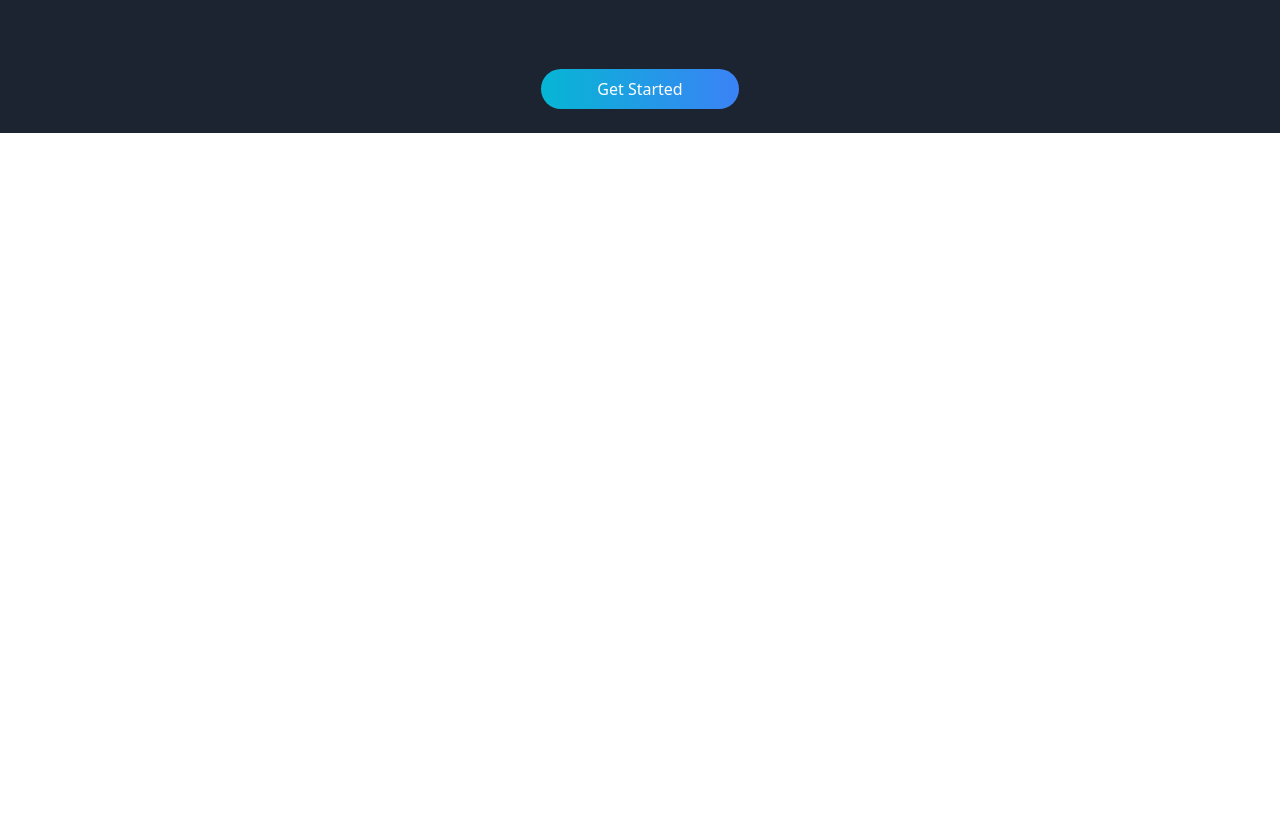
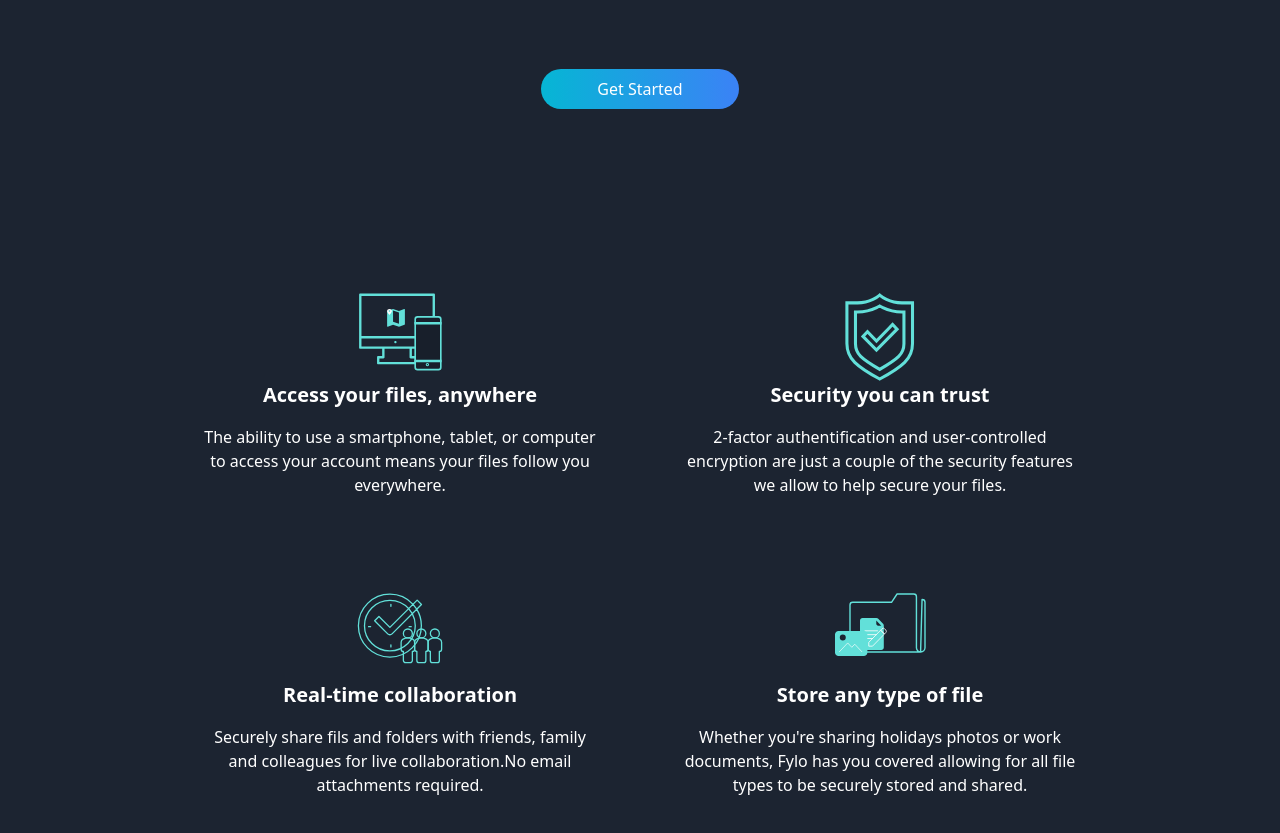
Before and after one commit to Achilles1986/fylo-landing-page, a React (Create React App) app: page / in a window 1280 px wide. Shown: the part 945-1778 px from the top of the page. Before the commit the page ends 1078 px from the top, so only its background shows below. Built offline with nearby package versions, Linux system fonts and the light colour scheme.

Commit message:
features component

```diff
--- a/src/App.js
+++ b/src/App.js
@@ -2,11 +2,13 @@ import logo from './logo.svg';
 import './App.css';
 import Navbar from './components/home/Navbar';
 import Hero from './components/home/Hero';
+import Features from './components/home/Features';
 function App() {
   return (
     <div className="App">
       <Navbar/>
      <Hero/>
+     <Features/>
     </div>
   );
 }
--- /dev/null
+++ b/src/components/home/Features.jsx
@@ -0,0 +1,59 @@
+import React from 'react'
+import Access from '../../assets/icon-access-anywhere.svg'
+import Any from '../../assets/icon-any-file.svg'
+import Collaboration from '../../assets/icon-collaboration.svg'
+import Security from '../../assets/icon-security.svg'
+
+const Features = () => {
+  return (
+    <div name='features' className='pt-8 h-full bg-[#1c2431] md:w-full text-white flex items-center justify-center px-8 lg:pt-32'>
+        {/* container */}
+        <div className='grid sm:grid-cols-2 gap-20 my-8'>
+
+            {/* item  */}
+            <div className='w-30 flex flex-col items-center'>
+                <div className='h-20'>
+                    <img src={Access} alt="gadgets icons" />
+                </div>
+                <div className='text-center w-full'>
+                    <h2 className='text-xl font-bold py-2'>Access your files, anywhere</h2>
+                    <p className='max-w-[400px]'>The ability to use a smartphone, tablet, or computer to access your account means your files follow you everywhere.</p>
+                </div>
+            </div>
+
+            <div className='w-30 flex flex-col items-center'>
+                <div className='h-20'>
+                    <img src={Security} alt="gadgets icons" />
+                </div>
+                <div className='text-center w-full'>
+                    <h2 className='text-xl font-bold py-2'>Security you can trust</h2>
+                    <p className='max-w-[400px]'>2-factor authentification and user-controlled encryption are just a couple of the security features we allow to help secure your files.</p>
+                </div>
+            </div>
+
+            <div className='w-30 flex flex-col items-center'>
+                <div className='h-20'>
+                    <img src={Collaboration} alt="gadgets icons" />
+                </div>
+                <div className='text-center w-full'>
+                    <h2 className='text-xl font-bold py-2'>Real-time collaboration</h2>
+                    <p className='max-w-[400px]'>Securely share fils and folders with friends, family and colleagues for live collaboration.No email attachments required.</p>
+                </div>
+            </div>
+
+            <div className='w-30 flex flex-col items-center'>
+                <div className='h-20'>
+                    <img src={Any} alt="gadgets icons" />
+                </div>
+                <div className='text-center w-full'>
+                    <h2 className='text-xl font-bold py-2'>Store any type of file</h2>
+                    <p className='max-w-[400px]'>Whether you're sharing holidays photos or work documents, Fylo has you covered allowing for all file types to be securely stored and shared.</p>
+                </div>
+            </div>
+        </div>
+
+    </div>
+  )
+}
+
+export default Features;
```
